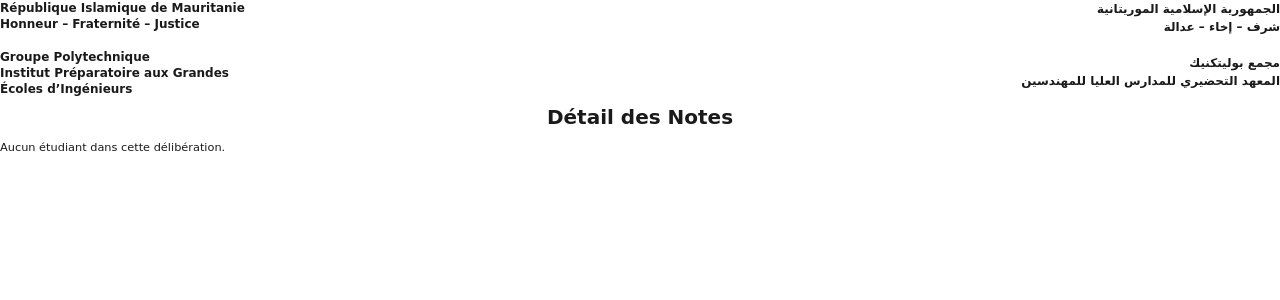
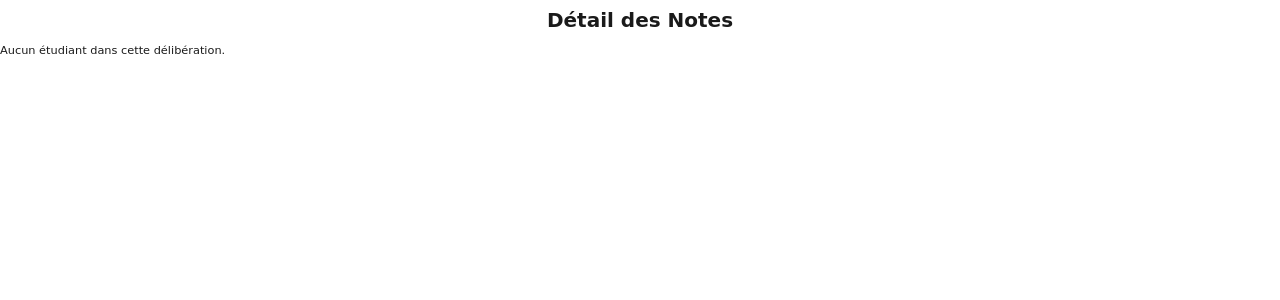
Before and after one commit to dr-ahmedsejad/backend_ipgei, a Django app: template apps/ipgei/templates/ipgei/detail_notes.html in a window 1280 px wide. Shown: the top 300 px of the page. Run offline with Django 4.2, Linux system fonts and the light colour scheme; the template is opened without the code that fills it, so the values that code supplies are empty.

Commit message:
feat(ipgei): en-tête partagé sur le détail des notes
Le document portait l'identité de l'institution ÉCRITE EN DUR — « Groupe
Polytechnique », « Institut Préparatoire aux Grandes Écoles d'Ingénieurs »
et leurs équivalents arabes. Il aurait fallu rééditer le gabarit à chaque
changement de raison sociale, et rien n'aurait signalé l'écart avec le
reste des pièces.

Le bandeau répété en tête de chaque page inclut désormais
`_institution_header.html`, celui du suivi, des relevés et de la fiche de
collecte : nom, groupe et logo viennent de la base. La ligne existante est
conservée dessous — classe, effectif, semestre et ordre de lecture —,
c'est elle qui dit, page 7 en main, de quelle classe il s'agit.

Le corps ne redit plus l'identité : elle y aurait paru deux fois sur la
première page. La marge haute passe de 16 à 30 mm, sans quoi le bandeau
chevauchait la première fiche, et le logo est réduit à 46 px pour tenir
dans une marge de page.

Recette : 20 contrôles verts, dont quatre nouveaux sur le bandeau rendu —
institution présente, logo présent, ligne conservée, et corps débarrassé
du texte en dur.

Co-Authored-By: Claude Opus 5 (1M context) <noreply@anthropic.com>

```diff
--- a/apps/ipgei/templates/ipgei/detail_notes.html
+++ b/apps/ipgei/templates/ipgei/detail_notes.html
@@ -59,24 +59,12 @@ page 1 et les trois autres page 2, sans son en-tête.
   }
 </style>
 
+{% comment %}
+L'identité de l'institution est portée par le bandeau RÉPÉTÉ en tête de chaque
+page, qui inclut l'en-tête partagé : la redire ici la ferait paraître deux fois
+sur la première page. Ne reste que la date d'édition.
+{% endcomment %}
 <table class="entete">
-  <tr>
-    <td class="entete-fr">
-      République Islamique de Mauritanie<br>
-      Honneur – Fraternité – Justice<br><br>
-      Groupe Polytechnique<br>
-      Institut Préparatoire aux Grandes<br>Écoles d&rsquo;Ingénieurs
-    </td>
-    <td class="entete-logo">
-      {% if logo_b64 %}<img src="{{ logo_b64 }}" alt="">{% endif %}
-    </td>
-    <td class="entete-ar" dir="rtl" lang="ar">
-      الجمهورية الإسلامية الموريتانية<br>
-      شرف – إخاء – عدالة<br><br>
-      مجمع بوليتكنيك<br>
-      المعهد التحضيري للمدارس العليا للمهندسين
-    </td>
-  </tr>
   <tr><td colspan="3" class="date-edition">{{ date_edition }}</td></tr>
 </table>
 
```
Also changed, not shown: apps/ipgei/detail_notes.py (+11 -4 lines), apps/ipgei/templates/ipgei/_detail_notes_header.html (+13 -0 lines).
